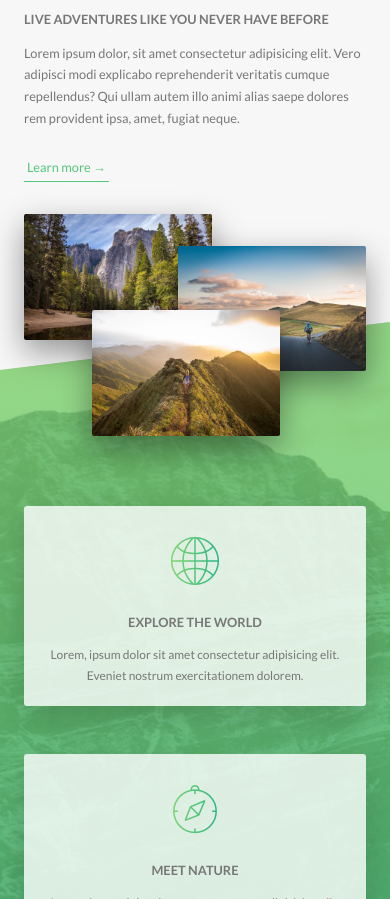
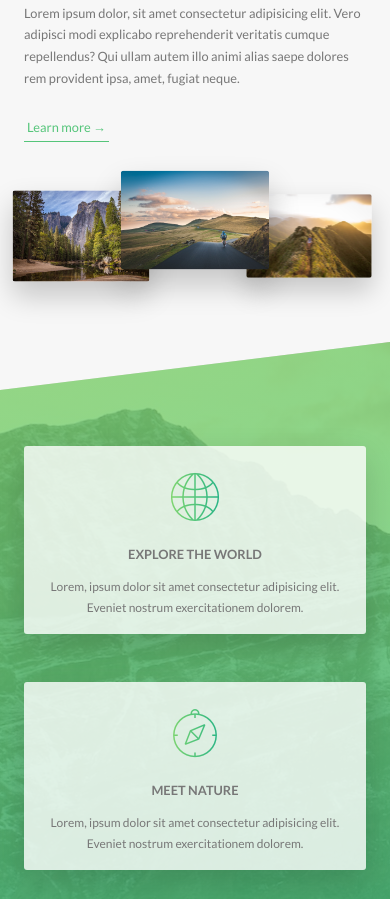
Before and after one commit to itodddev/natours, a website: page index.html in a window 390 px wide. Shown: the part 1101-2000 px from the top of the page. Drawn offline with Linux system fonts and the light colour scheme.

Commit message:
Responsive part 2

```diff
--- a/sass/base/_utilities.scss
+++ b/sass/base/_utilities.scss
@@ -8,10 +8,18 @@
 }
 .u-margin-bottom-medium {
   margin-bottom: 4rem !important;
+
+  @include respond(tab-port) {
+    margin-bottom: 3rem !important;
+  }
 }
 
 .u-margin-bottom-big {
   margin-bottom: 8rem !important;
+
+  @include respond(tab-port) {
+    margin-bottom: 5rem !important;
+  }
 }
 
 .u-margin-top-big {
--- a/sass/components/_composition.scss
+++ b/sass/components/_composition.scss
@@ -10,17 +10,42 @@
     transition: all 0.2s;
     outline-offset: 2rem;
 
+    @include respond(tab-port) {
+      float: left;
+      position: relative;
+      width: 33.33333333%;
+      box-shadow: 0 1.5rem 3rem rgba($color-black, 0.2);
+    }
+
     &--p1 {
       left: 0;
       top: -2rem;
+
+      @include respond(tab-port) {
+        top: 1rem;
+        transform: scale(1.2);
+      }
     }
+
     &--p2 {
       right: 0;
       top: 2rem;
+
+      @include respond(tab-port) {
+        top: -1rem;
+        transform: scale(1.3);
+        z-index: 100;
+      }
     }
     &--p3 {
       left: 20%;
       top: 10rem;
+
+      @include respond(tab-port) {
+        top: 1rem;
+        left: 0;
+        transform: scale(1.1);
+      }
     }
 
     &:hover {
--- a/sass/components/_feature-box.scss
+++ b/sass/components/_feature-box.scss
@@ -6,6 +6,10 @@
   border-radius: 3px;
   box-shadow: 0 1.5rem 4rem rgba($color-black, 0.15);
   transition: all 0.3s;
+
+  @include respond(tab-port) {
+    padding: 2rem;
+  }
 
   &__icon {
     font-size: 6rem;
@@ -19,6 +23,10 @@
     background-clip: text;
     -webkit-background-clip: text;
     color: transparent;
+
+    @include respond(tab-port) {
+      margin-bottom: 0;
+    }
   }
 
   &:hover {
--- a/sass/layout/_footer.scss
+++ b/sass/layout/_footer.scss
@@ -10,6 +10,10 @@
   &__logo-box {
     text-align: center;
     margin-bottom: 8rem;
+
+    @include respond(tab-port) {
+      margin-bottom: 6rem;
+    }
   }
 
   &__logo {
--- a/sass/pages/_home.scss
+++ b/sass/pages/_home.scss
@@ -2,6 +2,10 @@
   background-color: $color-grey-light-1;
   padding: 25rem 0;
   margin-top: -20vh; // moves up brackground color header (95vh) right clip-path end (75vh) = 20vh negative to move up
+
+  @include respond(tab-port) {
+    padding: 23rem 0;
+  }
 }
 
 .section-features {
@@ -15,23 +19,35 @@
 
   // Features Section Skew
   transform: skewY(-7deg);
+  margin-top: -10vh;
 
   & > * {
     transform: skewY(7deg);
   }
-  margin-top: -10vh;
+
+  @include respond(tab-port) {
+    padding: 10rem 0;
+  }
 }
 
 .section-tours {
   background-color: $color-grey-light-1;
   padding: 25rem 0 15rem 0;
   margin-top: -10rem;
+
+  @include respond(tab-port) {
+    padding: 20rem 0 10rem 0;
+  }
 }
 
 .section-stories {
   padding: 15rem 0;
   // background-color: $color-grey-light-1;  removed so video will show through
   position: relative;
+
+  @include respond(tab-port) {
+    padding: 10rem 0;
+  }
 }
 
 .section-book {
@@ -41,6 +57,10 @@
     $color-primary-light,
     $color-primary-dark
   );
+
+  @include respond(tab-port) {
+    padding: 10rem 0;
+  }
 }
 
 .book {
```
Also changed, not shown: css/style.css.
